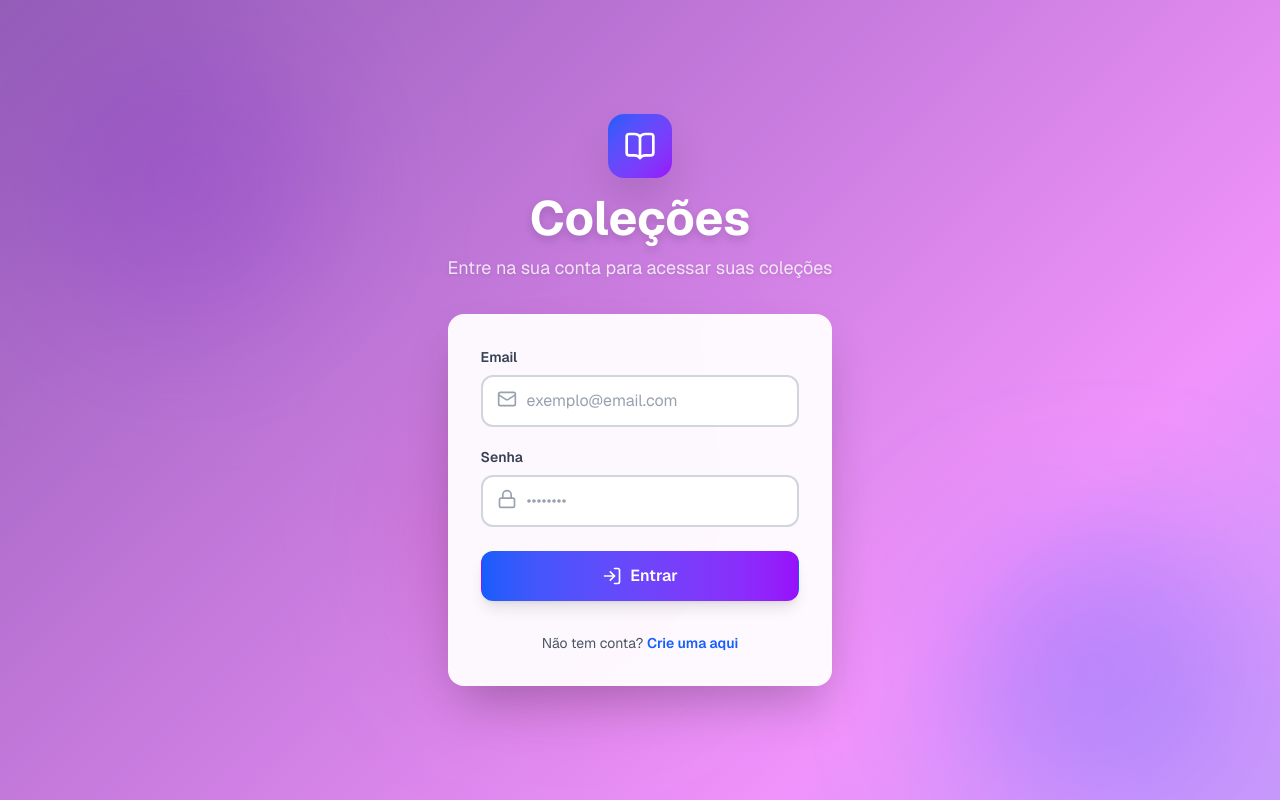
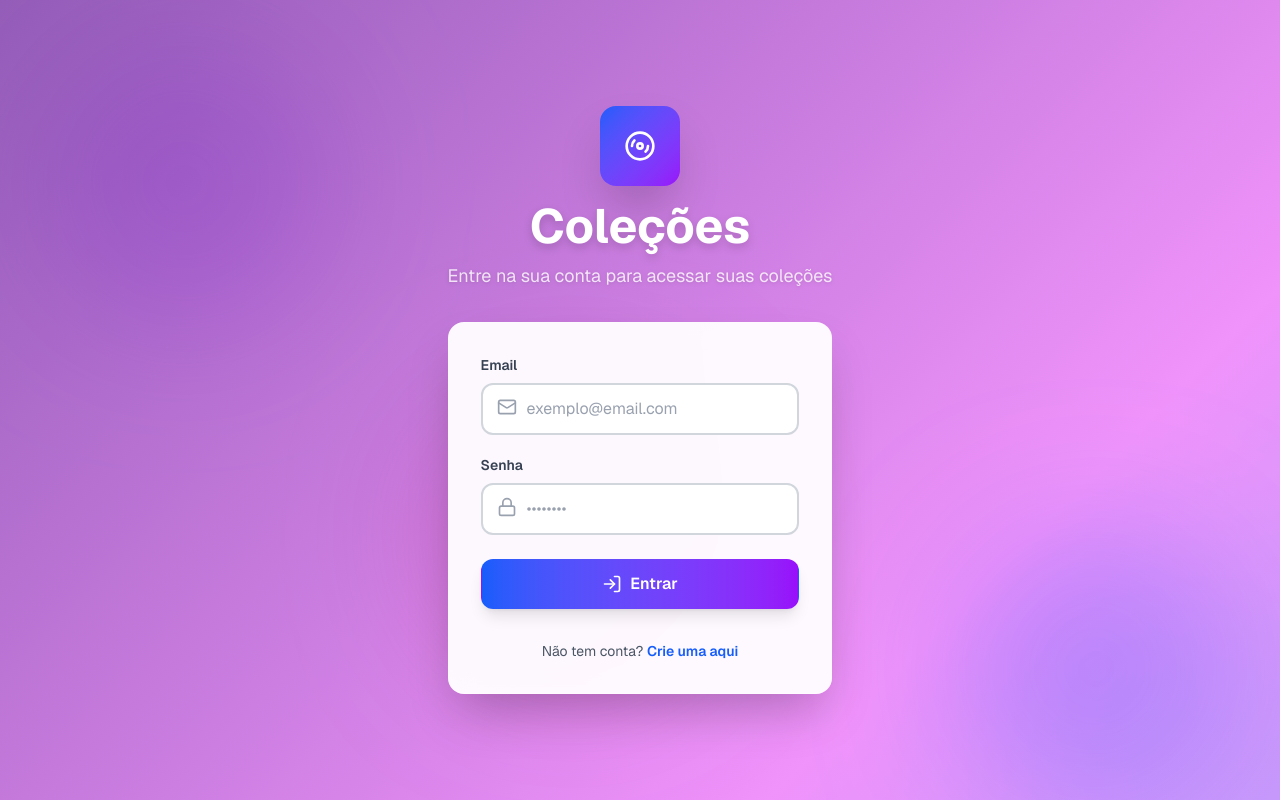
Before and after one commit to dvduardo/app-web, a Next.js app: page /auth/login in a window 1280 px wide. Built offline with nearby package versions, Linux system fonts and the light colour scheme; no server answers.

Commit message:
feat: enhance login form with icon transition effects and improved styling

```diff
--- a/app/components/auth/login-form.tsx
+++ b/app/components/auth/login-form.tsx
@@ -1,6 +1,6 @@
 "use client";
 
-import { useEffect } from "react";
+import { useEffect, useState } from "react";
 import { useForm } from "react-hook-form";
 import { z } from "zod";
 import { zodResolver } from "@hookform/resolvers/zod";
@@ -8,16 +8,29 @@ import toast from "react-hot-toast";
 import { useAuth } from "@/contexts/auth-context";
 import { useRouter, useSearchParams } from "next/navigation";
 import Link from "next/link";
-import { Mail, Lock, LogIn, BookOpen } from "lucide-react";
+import {
+  Mail,
+  Lock,
+  LogIn,
+  BookOpen,
+  Disc3,
+  Bot,
+  Gamepad2,
+  type LucideIcon,
+} from "lucide-react";
 import { getErrorMessage } from "@/lib/get-error-message";
 import { loginSchema } from "@/lib/schemas/auth";
 
 type LoginFormValues = z.input<typeof loginSchema>;
 
+const collectibleIcons: LucideIcon[] = [BookOpen, Disc3, Bot, Gamepad2];
+
 export function LoginForm() {
   const { login } = useAuth();
   const router = useRouter();
   const searchParams = useSearchParams();
+  const [activeIconIndex, setActiveIconIndex] = useState(0);
+  const [isIconTransitioning, setIsIconTransitioning] = useState(false);
   const {
     register,
     handleSubmit,
@@ -38,6 +51,40 @@ export function LoginForm() {
     }
   }, [router, searchParams]);
 
+  useEffect(() => {
+    if (typeof window === "undefined") {
+      return;
+    }
+
+    if (window.matchMedia("(prefers-reduced-motion: reduce)").matches) {
+      return;
+    }
+
+    let isLocked = false;
+
+    const intervalId = window.setInterval(() => {
+      if (isLocked) {
+        return;
+      }
+
+      isLocked = true;
+      setIsIconTransitioning(true);
+
+      window.setTimeout(() => {
+        setActiveIconIndex((currentIndex) => (currentIndex + 1) % collectibleIcons.length);
+      }, 90);
+
+      window.setTimeout(() => {
+        setIsIconTransitioning(false);
+        isLocked = false;
+      }, 220);
+    }, 3600);
+
+    return () => {
+      window.clearInterval(intervalId);
+    };
+  }, []);
+
   const onSubmit = handleSubmit(async (values) => {
     try {
       await login(values.email, values.password);
@@ -53,8 +100,25 @@ export function LoginForm() {
     <div className="max-w-md w-full px-4 sm:px-0 space-y-6 sm:space-y-8">
       <div className="text-center">
         <div className="flex justify-center mb-4">
-          <div className="p-4 bg-gradient-to-br from-blue-600 to-purple-600 rounded-2xl shadow-2xl hover:shadow-3xl transition-all duration-300 transform hover:scale-110">
-            <BookOpen className="w-8 h-8 text-white" />
+          <div className="relative h-20 w-20">
+            <div className="absolute inset-0 rounded-2xl bg-gradient-to-br from-blue-600 to-purple-600 shadow-2xl transition-all duration-300 hover:scale-110 hover:shadow-3xl" />
+            {collectibleIcons.map((Icon, index) => {
+              const isActive = index === activeIconIndex;
+
+              return (
+                <div
+                  key={Icon.displayName ?? Icon.name ?? `collectible-icon-${index}`}
+                  aria-hidden="true"
+                  className={`absolute inset-0 flex items-center justify-center transition-all duration-200 ${
+                    isActive
+                      ? "opacity-100 scale-100 blur-0"
+                      : "pointer-events-none opacity-0 scale-95 blur-[2px]"
+                  } ${isIconTransitioning && isActive ? "opacity-0 scale-98 blur-[3px]" : ""}`}
+                >
+                  <Icon className="w-8 h-8 text-white" />
+                </div>
+              );
+            })}
           </div>
         </div>
         <h2 className="text-3xl sm:text-4xl md:text-5xl font-bold text-white drop-shadow-lg">
```
